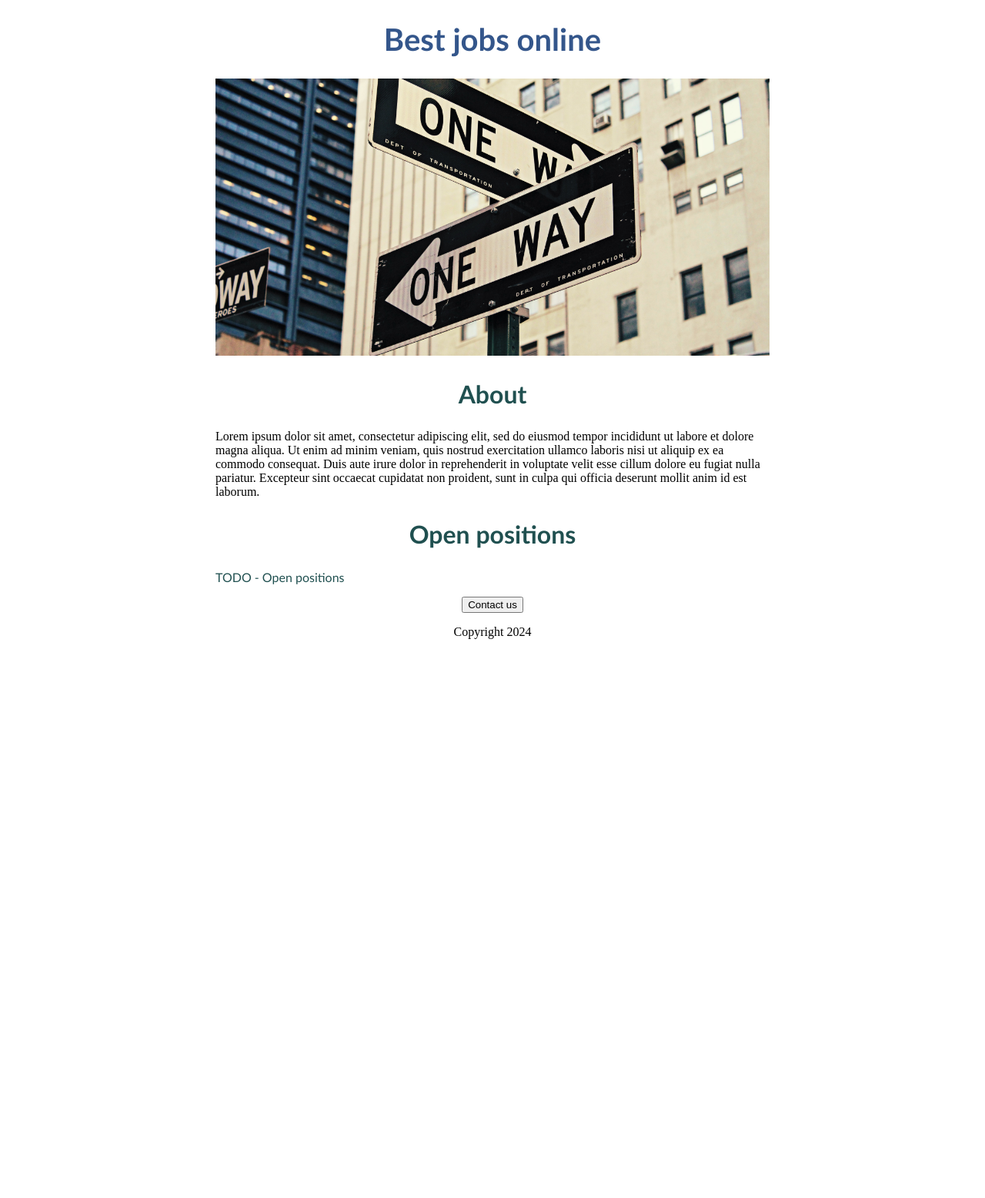
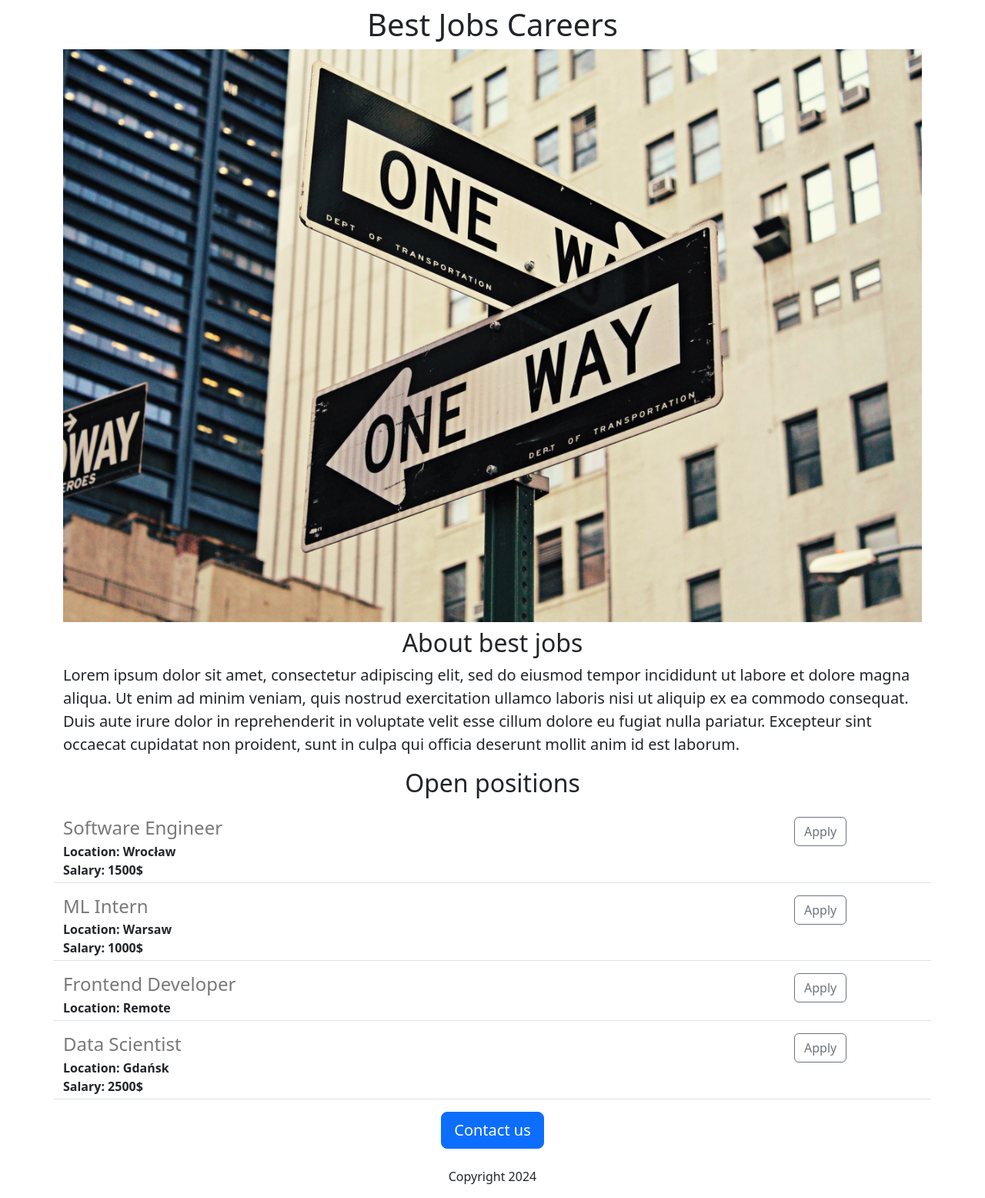
Before and after one commit to osnick50/1st-web-app, a Flask app: page / in a window 1280 px wide. Shown: the whole page at 77% size. Before the commit the page ends 830 px from the top, so only its background shows below. Run offline with Flask 3, Linux system fonts and the light colour scheme.

Commit message:
feat: dynamic daa rendering, API route

```diff
--- a/app.py
+++ b/app.py
@@ -1,13 +1,43 @@
 import os
-from flask import Flask, render_template
+from flask import Flask, render_template, jsonify
 
 # template_dir = os.path.join(os.path.dirname(os.path.abspath(os.path.dirname(__file__))),'frontend/templates')
 template_dir = 'frontend/templates'
 app = Flask(__name__, template_folder=template_dir)
 
+JOBS = [
+    {
+        'id': 1,
+        'title': "Software Engineer",
+        'location': "Wrocław",
+        'salary': "1500$"
+    },
+    {
+        'id': 2,
+        'title': "ML Intern",
+        'location': "Warsaw",
+        'salary': "1000$"
+    },
+    {
+        'id': 3,
+        'title': "Frontend Developer",
+        'location': "Remote"
+    },
+    {
+        'id': 4 ,
+        'title': "Data Scientist",
+        'location': "Gdańsk",
+        'salary': "2500$"
+    },
+]
+
 @app.route("/")
 def home_page():
-    return render_template('home.html')
+    return render_template('home.html', jobs=JOBS, company_name="Best Jobs")
+
+@app.route("/api/jobs")
+def list_jobs():
+    return jsonify(JOBS)
 
 
 if __name__ == '__main__':
--- a/frontend/templates/home.html
+++ b/frontend/templates/home.html
@@ -2,53 +2,35 @@
 <html>
     <head>
         <title>Best job portal</title>
+        <meta charset="utf-8">
+        <meta name="viewport" content="width=device-width, initial-scale=1">
+        <link href="https://cdn.jsdelivr.net/npm/bootstrap@5.3.2/dist/css/bootstrap.min.css" rel="stylesheet" integrity="sha384-T3c6CoIi6uLrA9TneNEoa7RxnatzjcDSCmG1MXxSR1GAsXEV/Dwwykc2MPK8M2HN" crossorigin="anonymous">
         <style>
-            h1 {
-                font-size: 40px;
-                font-family: "Trebuchet MS";
-                font-weight: bold;
-                color: #34568B;
-                text-align: center;
-            }
-
             #banner {
+                height: 360px;
                 width: 100%;
-                height: 360px;
-                object-fit: cover;
-            }
-
-            h2 {
-                font-family: "Trebuchet MS";
-                font-size: 32px;
-                color: rgb(32, 80, 80);
-                text-align: center;
-            }
-
-            .bodytext {
-                font-family: "Trebuchet MS";
-                color: rgb(32, 80, 80);
-            }
-
-            #container {
-                max-width: 720px;
-                margin: 0 auto 0 auto;
-
             }
         </style>
     </head>
     <body>
-        <div id ="container">
-            <h1>Best jobs online</h1>
-            <img  id="banner" src="/static/banner.jpg">
-            <h2>About</h2>
-            <p>
+        <div class="container">
+            <h1 class="text-center mt-2 mb-2">
+                {{company_name}} Careers
+            </h1>
+            <img  class="img-fluid" src="/static/banner.jpg">
+            <h2 class="text-center mt-2 mb4">About best jobs</h2>
+            <p class="lead">
                 Lorem ipsum dolor sit amet, consectetur adipiscing elit, sed do eiusmod tempor incididunt ut labore et dolore magna aliqua. Ut enim ad minim veniam, quis nostrud exercitation ullamco laboris nisi ut aliquip ex ea commodo consequat. Duis aute irure dolor in reprehenderit in voluptate velit esse cillum dolore eu fugiat nulla pariatur. Excepteur sint occaecat cupidatat non proident, sunt in culpa qui officia deserunt mollit anim id est laborum.
             </p>
-            <h2>Open positions</h2>
-            <p class="bodytext">TODO - Open positions</p>
-            <div style="text-align: center;" >
-                <button>Contact us</button>
-                <p>Copyright 2024</p>
+            <h2 class="text-center mt-2 mb-4">Open positions</h2>
+            <div>
+                {% for job in jobs %}
+                    {% include 'jobitem.html' %}
+                {% endfor %}
+            </div>
+            <div class="text-center">
+                <button class="btn btn-primary btn-lg">Contact us</button>
+                <p class="mt-4">Copyright 2024</p>
             </div>
         </div>
     </body>
--- /dev/null
+++ b/frontend/templates/jobitem.html
@@ -0,0 +1,14 @@
+<div class="border-bottom row" style="margin-bottom: 16px; padding-bottom: 4px;">
+    <div class="col-10">
+        <h4 style="color:rgb(120, 120, 120); margin-bottom:4px;">
+            {{ job['title'] }}
+        </h4>
+        <div><b>Location: {{ job['location'] }}</b></div>
+        {% if 'salary' in job %}
+            <div><b>Salary: {{ job['salary'] }}</b></div>
+        {% endif %}
+    </div>
+    <div class="col-2">
+        <button type="button" class="btn btn-outline-secondary">Apply</button>
+    </div>
+</div>
```
